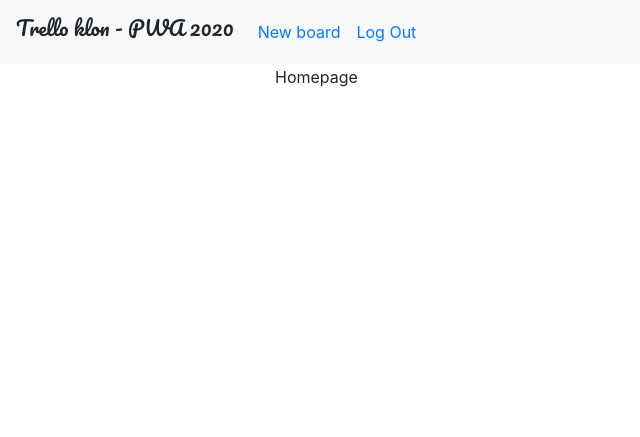
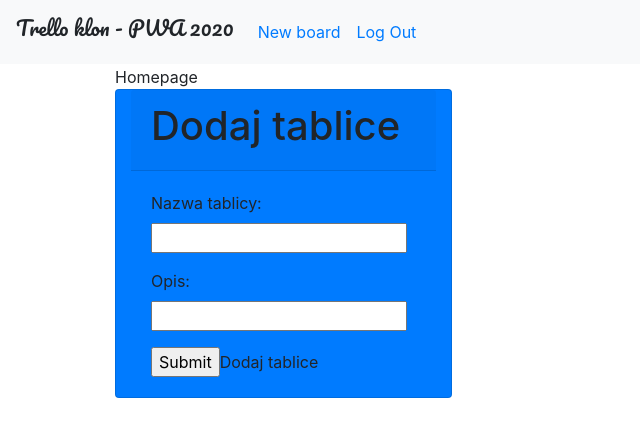
Before and after one commit to Marynarz/PWA2020, a Django app: page /index/ in a window 1280 px wide. Shown: the top 437 px of the page, without its empty margins (0-640 px from the left). Run offline with Django 3.2, Linux system fonts and the light colour scheme; the visitor is signed in with stand-in values (Sample User, id 1); data that the repository does not hold is empty; some libraries are stand-ins or nearby versions.

Commit message:
dziala doddwanie dynamiczne tablic

```diff
--- a/pwa_projekt/tablice_main/forms.py
+++ b/pwa_projekt/tablice_main/forms.py
@@ -8,7 +8,8 @@
 
 
 class BoardForm(forms.Form):
-    board_name = forms.CharField(label='Board name:', max_length=20)
+    board_name = forms.CharField(label='Nazwa tablicy:', max_length=20)
+    description = forms.CharField(label='Opis')
 
 
 class TabForm(forms.Form):
--- a/pwa_projekt/tablice_main/models.py
+++ b/pwa_projekt/tablice_main/models.py
@@ -8,6 +8,7 @@
     create_time = models.DateTimeField(auto_now_add=True)                           # create time, not null
     participants = models.ManyToManyField(User, related_name='+')                   # board pariticipants
     board_name = models.CharField(max_length=20)                                    # board name, max 20 signs
+    description = models.TextField()
 
     def __str__(self):
         return 'Board: %s, create time: %s, owner: %s' % (self.board_name, self.create_time, self.owner)
--- a/pwa_projekt/tablice_main/static/css/tablice.css
+++ b/pwa_projekt/tablice_main/static/css/tablice.css
@@ -21,3 +21,7 @@
 .remove_obj{
     border_style:solid;
 }
+
+.add-board{
+    background-color: grey;
+}
--- a/pwa_projekt/tablice_main/templates/tablice_main/base.html
+++ b/pwa_projekt/tablice_main/templates/tablice_main/base.html
@@ -32,12 +32,12 @@
                 {% endblock %}
         </ul>
     </nav>
-    <div class="row justify-content-center">
+    <div class="container-fluid justify-content-center">
         <div class="col-8">
             {% block title %}
             {% endblock %}
         </div>
-        <div class="col-8 col lg">
+        <div class="col-12 col lg">
             {%  block content %}
             {% endblock %}
         </div>
--- a/pwa_projekt/tablice_main/templates/tablice_main/start.html
+++ b/pwa_projekt/tablice_main/templates/tablice_main/start.html
@@ -23,7 +23,7 @@
                 <form method="post">
                     {% csrf_token %}
                     {{ form_login.as_p }}
-                    <input type="submit" class="btn btn-light btn-outline-danger" name="log_user">Zaloguj</input>
+                    <button type="submit" class="btn btn-light btn-outline-danger" name="log_user">Zaloguj</button>
                 </form>
             </div>
         </div>
@@ -35,7 +35,7 @@
                 <form method="post">
                     {% csrf_token %}
                     {{ form_register.as_p }}
-                    <input type="submit" class="btn btn-light btn-outline-danger" name="reg_user">Zarejestruj</input>
+                    <button type="submit" class="btn btn-light btn-outline-danger" name="reg_user">Zarejestruj</button>
                 </form>
             </div>
         </div>
--- a/pwa_projekt/tablice_main/templates/tablice_main/user-home.html
+++ b/pwa_projekt/tablice_main/templates/tablice_main/user-home.html
@@ -4,21 +4,34 @@
 
 {% block content %}
 {% csrf_token %}
-<div class="row">
+<div class="card-columns">
 {% for board in boards %}
-        <div class="card text-white bg-dark col board">
+        <div class="card text-white bg-dark col">
             <div class="card-header">
+                <h1>
                 <a href="/board/{{ board.id}}">
                     {{ board.board_name }}</a>
+                </h1>
             </div>
-            <div class="card-body board-body">
-                <p class="card-txt">{{ board.owner }}</p>
-                <p class="card-txt">Id: {{ board.id }}</p>
+            <div class="card-body">
+                <p class="card-txt">{{ board.description }}</p>
                 <p class="card-tcxt">
                     <a href="#" data-href="/operation/{{ board.id }}" class="remove_obj">{{ board.board_name }}
                     </a></p>
             </div>
         </div>
     {% endfor %}
+        <div class="card text-black bg-primary col">
+            <div class="card-header">
+                <h1>Dodaj tablice</h1></a>
+            </div>
+            <div class="card-body">
+                <form action="/new_board/" method="post">
+                    {% csrf_token %}
+                {{ form.as_p }}
+                    <input type="submit" class="btn-large add-board">Dodaj tablice</input>
+                </form>
+            </div>
+        </div>
 </div>
 {% endblock %}
--- a/pwa_projekt/tablice_main/views.py
+++ b/pwa_projekt/tablice_main/views.py
@@ -13,14 +13,17 @@
         return redirect('/index')
     elif request.method == 'POST':
         if 'log_user' in request.POST:
-            form = AuthenticationForm(request.POST)
+            form = AuthenticationForm(None, request.POST, prefix='login')
             if form.is_valid():
-                user = authenticate(username=form.username, password=form.password)
+                username = request.POST['login-username']
+                password = request.POST['login-password']
+                user = authenticate(username=username, password=password)
                 if user is not None:
                     login(request, user)
                     return redirect('/index')
+
         elif 'reg_user' in request.POST:
-            form = UserCreationForm(request.POST)
+            form = UserCreationForm(request.POST, prefix='register')
             if form.is_valid():
                 form.save()
                 username = form.cleaned_data.get('username')
@@ -29,16 +32,18 @@
                 login(request, user)
                 return redirect('/index')
     else:
-        form_register = UserCreationForm()
-        form_login = AuthenticationForm()
+        form_register = UserCreationForm(prefix='register')
+        form_login = AuthenticationForm(prefix='login')
     return render(request, 'tablice_main/start.html', {'form_register': form_register, 'form_login': form_login})
 
 
 @login_required(login_url='')
 def index(request):
     aval_boards = Board.objects.filter(owner_id=request.user.id)
+    form = BoardForm()
     return render(request, 'tablice_main/user-home.html', {'logged_in': request.user.is_authenticated,
-                                                           'boards': aval_boards})
+                                                           'boards': aval_boards,
+                                                           'form': form})
 
 
 def logout_view(request):
@@ -55,7 +60,7 @@
             board.save()
             return redirect('/index')
     else:
-        form = BoardForm
+        form = BoardForm()
 
     return render(request, 'tablice_main/forms.html', {'logged_in': request.user.is_authenticated,
                                                        'form': form, 'method_name': 'Create board'})
```
Also changed, not shown: pwa_projekt/tablice_main/static/js/tablice.js (+4 -4 lines).
